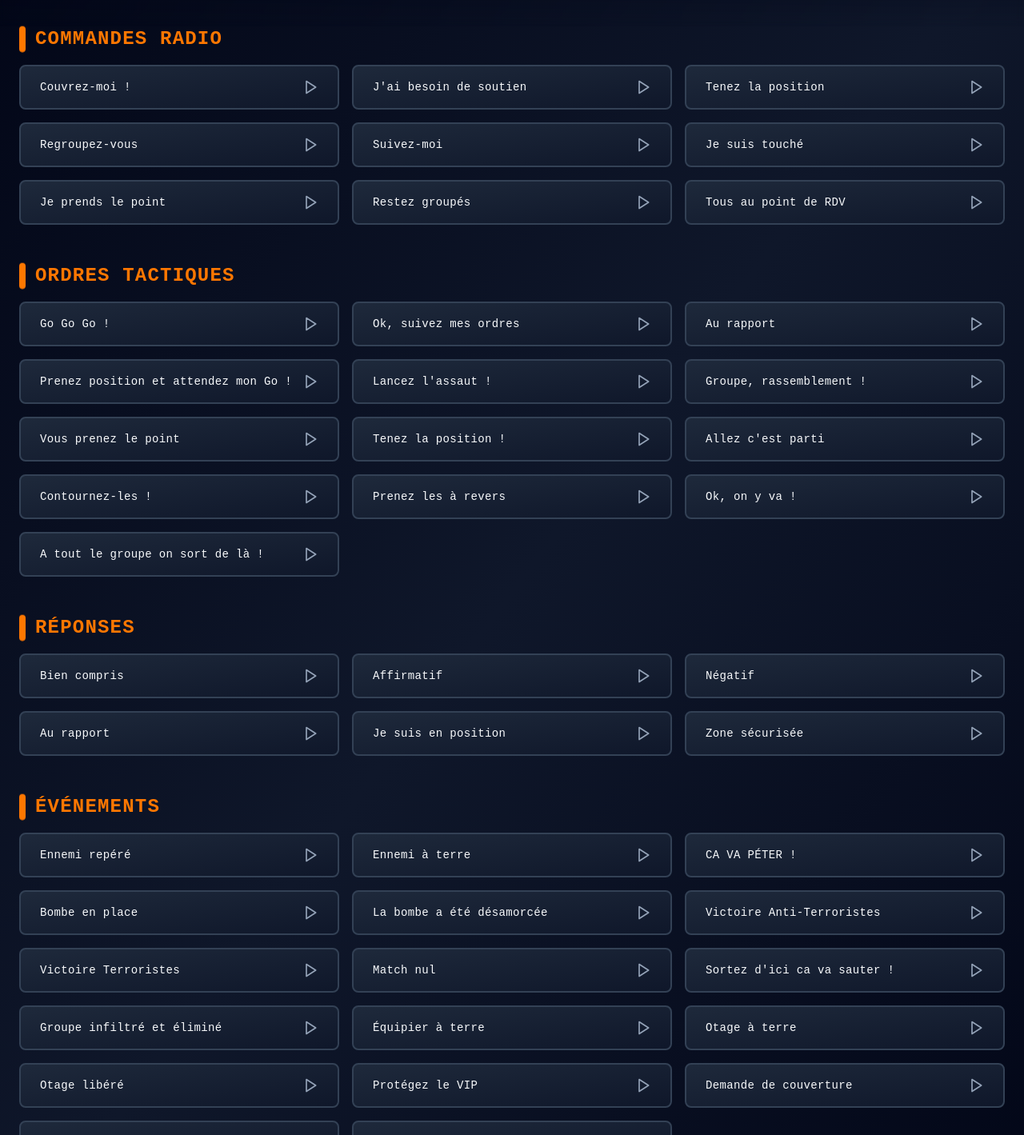
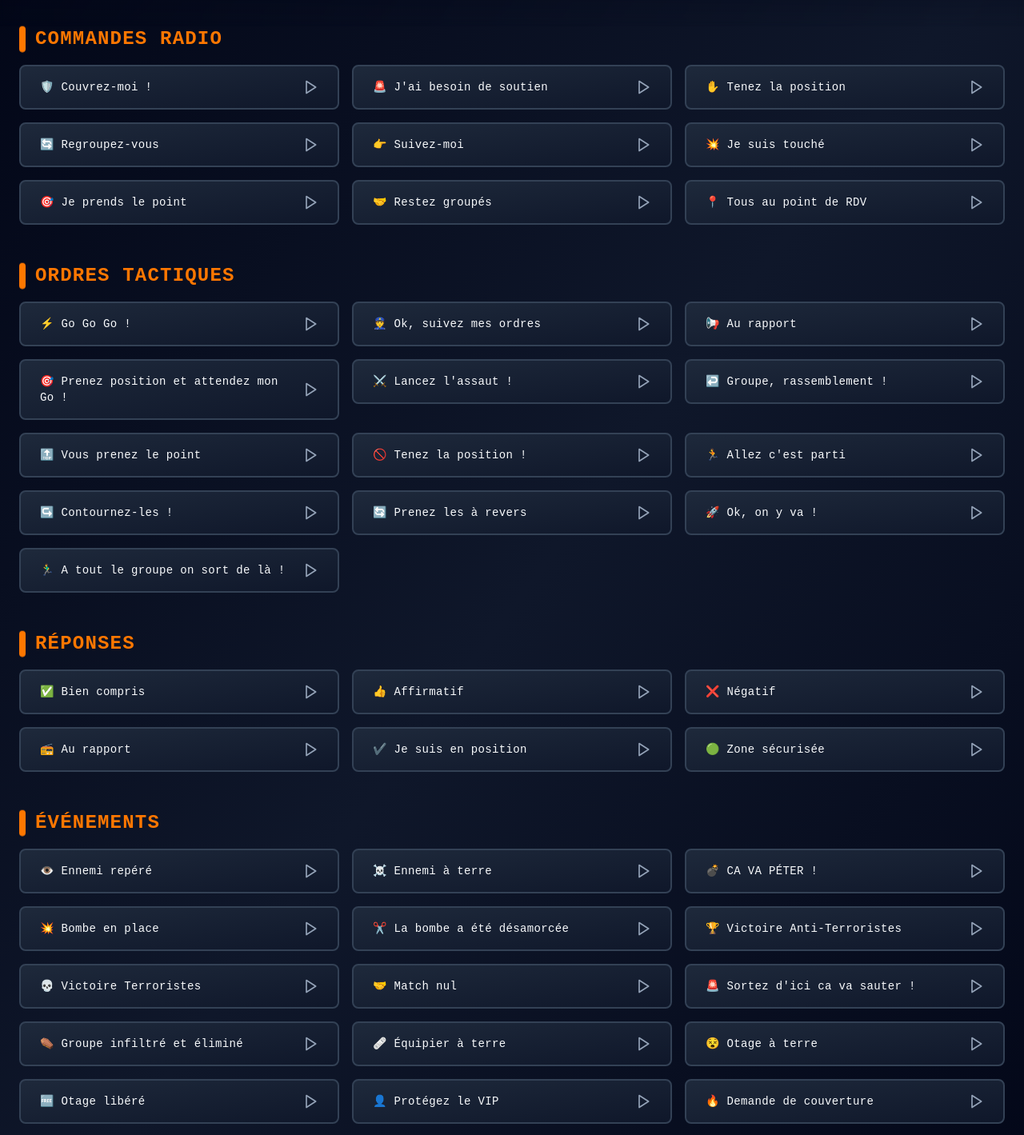
Before and after one commit to johngtrs/cs-soundboard, a React (Vite) app: page / in a window 1280 px wide. Shown: the part 107-1526 px from the top of the page at 80% size. Built offline with nearby package versions, Linux system fonts and the light colour scheme.

Commit message:
Add emojis

```diff
--- a/src/constants/sounds.ts
+++ b/src/constants/sounds.ts
@@ -7,63 +7,63 @@ export const SOUNDS: Sound[] = [
     name: 'Cover Me',
     file: '/audio/ct_coverme.wav',
     category: 'radio',
-    label: 'Couvrez-moi !',
+    label: '🛡️ Couvrez-moi !',
   },
   {
     id: 'need-backup',
     name: 'Need Backup',
     file: '/audio/ct_backup.wav',
     category: 'radio',
-    label: "J'ai besoin de soutien",
+    label: "🚨 J'ai besoin de soutien",
   },
   {
     id: 'hold-position',
     name: 'Hold Position',
     file: '/audio/position.wav',
     category: 'radio',
-    label: 'Tenez la position',
+    label: '✋ Tenez la position',
   },
   {
     id: 'regroup',
     name: 'Regroup',
     file: '/audio/regroup.wav',
     category: 'radio',
-    label: 'Regroupez-vous',
+    label: '🔄 Regroupez-vous',
   },
   {
     id: 'follow-me',
     name: 'Follow Me',
     file: '/audio/followme.wav',
     category: 'radio',
-    label: 'Suivez-moi',
+    label: '👉 Suivez-moi',
   },
   {
     id: 'taking-fire',
     name: 'Taking Fire',
     file: '/audio/ct_imhit.wav',
     category: 'radio',
-    label: 'Je suis touché',
+    label: '💥 Je suis touché',
   },
   {
     id: 'point',
     name: 'You Take The Point',
     file: '/audio/ct_point.wav',
     category: 'radio',
-    label: 'Je prends le point',
+    label: '🎯 Je prends le point',
   },
   {
     id: 'stick-together',
     name: 'Stick Together',
     file: '/audio/sticktog.wav',
     category: 'radio',
-    label: 'Restez groupés',
+    label: '🤝 Restez groupés',
   },
   {
     id: 'meet-me',
     name: 'Meet Me Here',
     file: '/audio/meetme.wav',
     category: 'radio',
-    label: 'Tous au point de RDV',
+    label: '📍 Tous au point de RDV',
   },
 
   // Ordres Tactiques
@@ -72,91 +72,91 @@ export const SOUNDS: Sound[] = [
     name: 'Go Go Go',
     file: '/audio/com_go.wav',
     category: 'commands',
-    label: 'Go Go Go !',
+    label: '⚡ Go Go Go !',
   },
   {
     id: 'follow-commander',
     name: 'Follow Commander',
     file: '/audio/com_followcom.wav',
     category: 'commands',
-    label: 'Ok, suivez mes ordres',
+    label: '👮 Ok, suivez mes ordres',
   },
   {
     id: 'report-in',
     name: 'Report In',
     file: '/audio/com_reportin.wav',
     category: 'commands',
-    label: 'Au rapport',
+    label: '📢 Au rapport',
   },
   {
     id: 'get-in-position',
     name: 'Get In Position',
     file: '/audio/com_getinpos.wav',
     category: 'commands',
-    label: 'Prenez position et attendez mon Go !',
+    label: '🎯 Prenez position et attendez mon Go !',
   },
   {
     id: 'storm-front',
     name: 'Storm Front',
     file: '/audio/stormfront.wav',
     category: 'commands',
-    label: "Lancez l'assaut !",
+    label: "⚔️ Lancez l'assaut !",
   },
   {
     id: 'fallback',
     name: 'Fall Back',
     file: '/audio/fallback.wav',
     category: 'commands',
-    label: 'Groupe, rassemblement !',
+    label: '↩️ Groupe, rassemblement !',
   },
   {
     id: 'take-point',
     name: 'Take Point',
     file: '/audio/takepoint.wav',
     category: 'commands',
-    label: 'Vous prenez le point',
+    label: '🔝 Vous prenez le point',
   },
   {
     id: 'hold-position-cmd',
     name: 'Hold Position',
     file: '/audio/position.wav',
     category: 'commands',
-    label: 'Tenez la position !',
+    label: '🚫 Tenez la position !',
   },
   {
     id: 'move-out',
     name: 'Move Out',
     file: '/audio/moveout.wav',
     category: 'commands',
-    label: "Allez c'est parti",
+    label: "🏃 Allez c'est parti",
   },
   {
     id: 'flank-them',
     name: 'Flank Them',
     file: '/audio/flankthem.wav',
     category: 'commands',
-    label: 'Contournez-les !',
+    label: '↪️ Contournez-les !',
   },
   {
     id: 'circle-back',
     name: 'Circle Back',
     file: '/audio/circleback.wav',
     category: 'commands',
-    label: 'Prenez les à revers',
+    label: '🔄 Prenez les à revers',
   },
   {
     id: 'lets-go',
     name: "Let's Go",
     file: '/audio/letsgo.wav',
     category: 'commands',
-    label: 'Ok, on y va !',
+    label: '🚀 Ok, on y va !',
   },
   {
     id: 'get-out',
     name: 'Get Out',
     file: '/audio/getout.wav',
     category: 'commands',
-    label: 'A tout le groupe on sort de là !',
+    label: '🏃‍♂️ A tout le groupe on sort de là !',
   },
 
   // Réponses
@@ -165,42 +165,42 @@ export const SOUNDS: Sound[] = [
     name: 'Roger',
     file: '/audio/roger.wav',
     category: 'responses',
-    label: 'Bien compris',
+    label: '✅ Bien compris',
   },
   {
     id: 'affirmative',
     name: 'Affirmative',
     file: '/audio/ct_affirm.wav',
     category: 'responses',
-    label: 'Affirmatif',
+    label: '👍 Affirmatif',
   },
   {
     id: 'negative',
     name: 'Negative',
     file: '/audio/negative.wav',
     category: 'responses',
-    label: 'Négatif',
+    label: '❌ Négatif',
   },
   {
     id: 'reporting-in',
     name: 'Reporting In',
     file: '/audio/ct_reportingin.wav',
     category: 'responses',
-    label: 'Au rapport',
+    label: '📻 Au rapport',
   },
   {
     id: 'in-position',
     name: 'In Position',
     file: '/audio/ct_inpos.wav',
     category: 'responses',
-    label: 'Je suis en position',
+    label: '✔️ Je suis en position',
   },
   {
     id: 'sector-clear',
     name: 'Sector Clear',
     file: '/audio/clear.wav',
     category: 'responses',
-    label: 'Zone sécurisée',
+    label: '🟢 Zone sécurisée',
   },
 
   // Événements
@@ -209,119 +209,119 @@ export const SOUNDS: Sound[] = [
     name: 'Enemy Spotted',
     file: '/audio/ct_enemys.wav',
     category: 'events',
-    label: 'Ennemi repéré',
+    label: '👁️ Ennemi repéré',
   },
   {
     id: 'enemy-down',
     name: 'Enemy Down',
     file: '/audio/enemydown.wav',
     category: 'events',
-    label: 'Ennemi à terre',
+    label: '☠️ Ennemi à terre',
   },
   {
     id: 'fire-in-hole',
     name: 'Fire In Hole',
     file: '/audio/ct_fireinhole.wav',
     category: 'events',
-    label: 'CA VA PÉTER !',
+    label: '💣 CA VA PÉTER !',
   },
   {
     id: 'bomb-planted',
     name: 'Bomb Planted',
     file: '/audio/bombpl.wav',
     category: 'events',
-    label: 'Bombe en place',
+    label: '💥 Bombe en place',
   },
   {
     id: 'bomb-defused',
     name: 'Bomb Defused',
     file: '/audio/bombdef.wav',
     category: 'events',
-    label: 'La bombe a été désamorcée',
+    label: '✂️ La bombe a été désamorcée',
   },
   {
     id: 'ct-win',
     name: 'CT Win',
     file: '/audio/ctwin.wav',
     category: 'events',
-    label: 'Victoire Anti-Terroristes',
+    label: '🏆 Victoire Anti-Terroristes',
   },
   {
     id: 'ter-win',
     name: 'T Win',
     file: '/audio/terwin.wav',
     category: 'events',
-    label: 'Victoire Terroristes',
+    label: '💀 Victoire Terroristes',
   },
   {
     id: 'round-draw',
     name: 'Round Draw',
     file: '/audio/rounddraw.wav',
     category: 'events',
-    label: 'Match nul',
+    label: '🤝 Match nul',
   },
   {
     id: 'blow',
     name: 'Blow',
     file: '/audio/blow.wav',
     category: 'events',
-    label: "Sortez d'ici ca va sauter !",
+    label: "🚨 Sortez d'ici ca va sauter !",
   },
   {
     id: 'eliminated',
     name: 'Eliminated',
     file: '/audio/elim.wav',
     category: 'events',
-    label: 'Groupe infiltré et éliminé',
+    label: '⚰️ Groupe infiltré et éliminé',
   },
   {
     id: 'teammate-down',
     name: 'Teammate Down',
     file: '/audio/matedown.wav',
     category: 'events',
-    label: 'Équipier à terre',
+    label: '🩹 Équipier à terre',
   },
   {
     id: 'hostage-down',
     name: 'Hostage Down',
     file: '/audio/hosdown.wav',
     category: 'events',
-    label: 'Otage à terre',
+    label: '😵 Otage à terre',
   },
   {
     id: 'hostage-rescued',
     name: 'Hostage Rescued',
     file: '/audio/rescued.wav',
     category: 'events',
-    label: 'Otage libéré',
+    label: '🆓 Otage libéré',
   },
   {
     id: 'vip',
     name: 'VIP',
     file: '/audio/vip.wav',
     category: 'events',
-    label: 'Protégez le VIP',
+    label: '👤 Protégez le VIP',
   },
   {
     id: 'fire-assistance',
     name: 'Fire Assistance',
     file: '/audio/fireassis.wav',
     category: 'events',
-    label: 'Demande de couverture',
+    label: '🔥 Demande de couverture',
   },
   {
     id: 'hit-assistance',
     name: 'Hit Assistance',
     file: '/audio/hitassist.wav',
     category: 'events',
-    label: "Je suis touché, j'ai besoin d'aide",
+    label: "🆘 Je suis touché, j'ai besoin d'aide",
   },
   {
     id: 'lock-and-load',
     name: 'Lock And Load',
     file: '/audio/locknload.wav',
     category: 'events',
-    label: 'Tenez vous prêts !',
+    label: '🔫 Tenez vous prêts !',
   },
 ];
 
```
